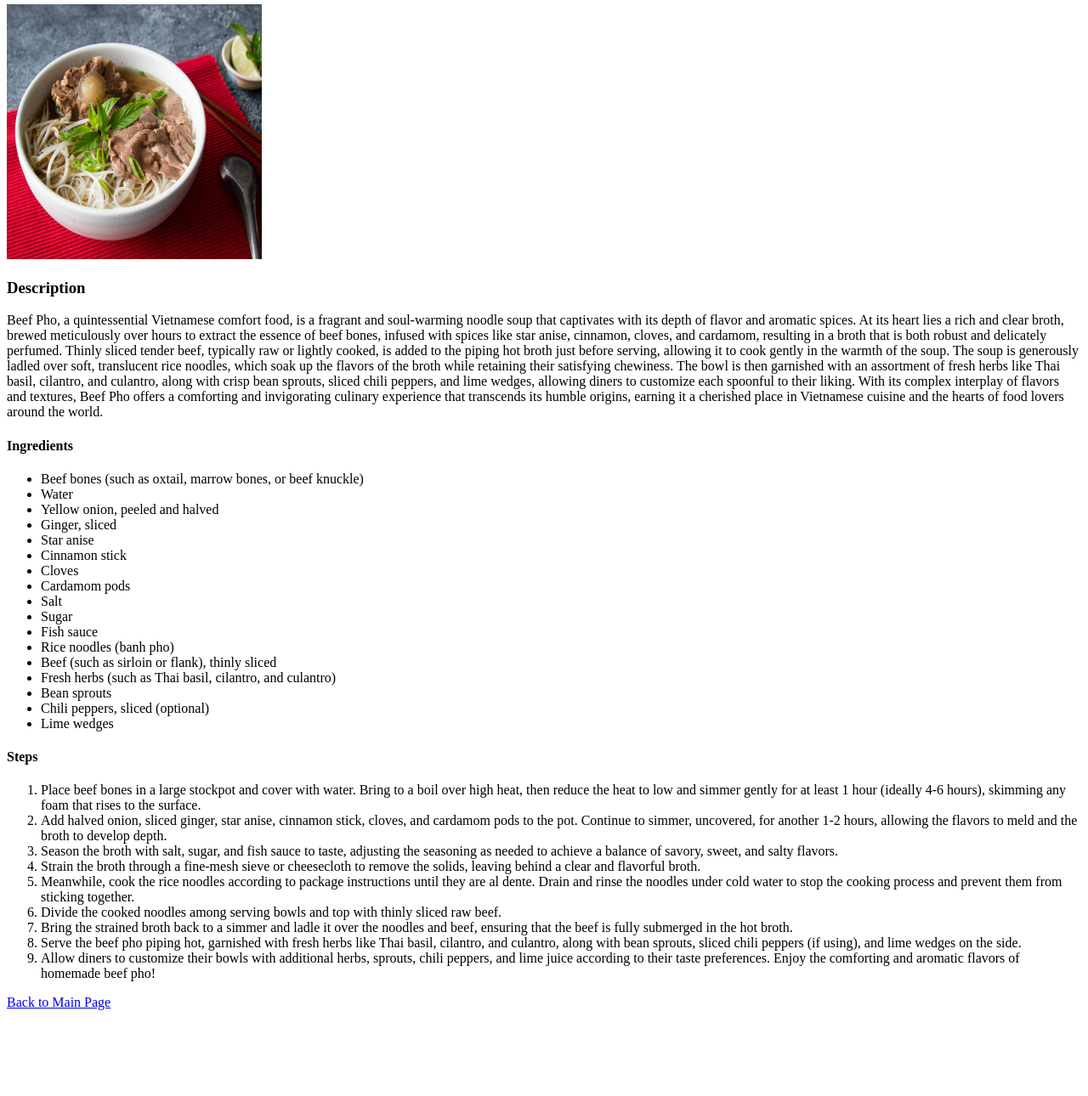
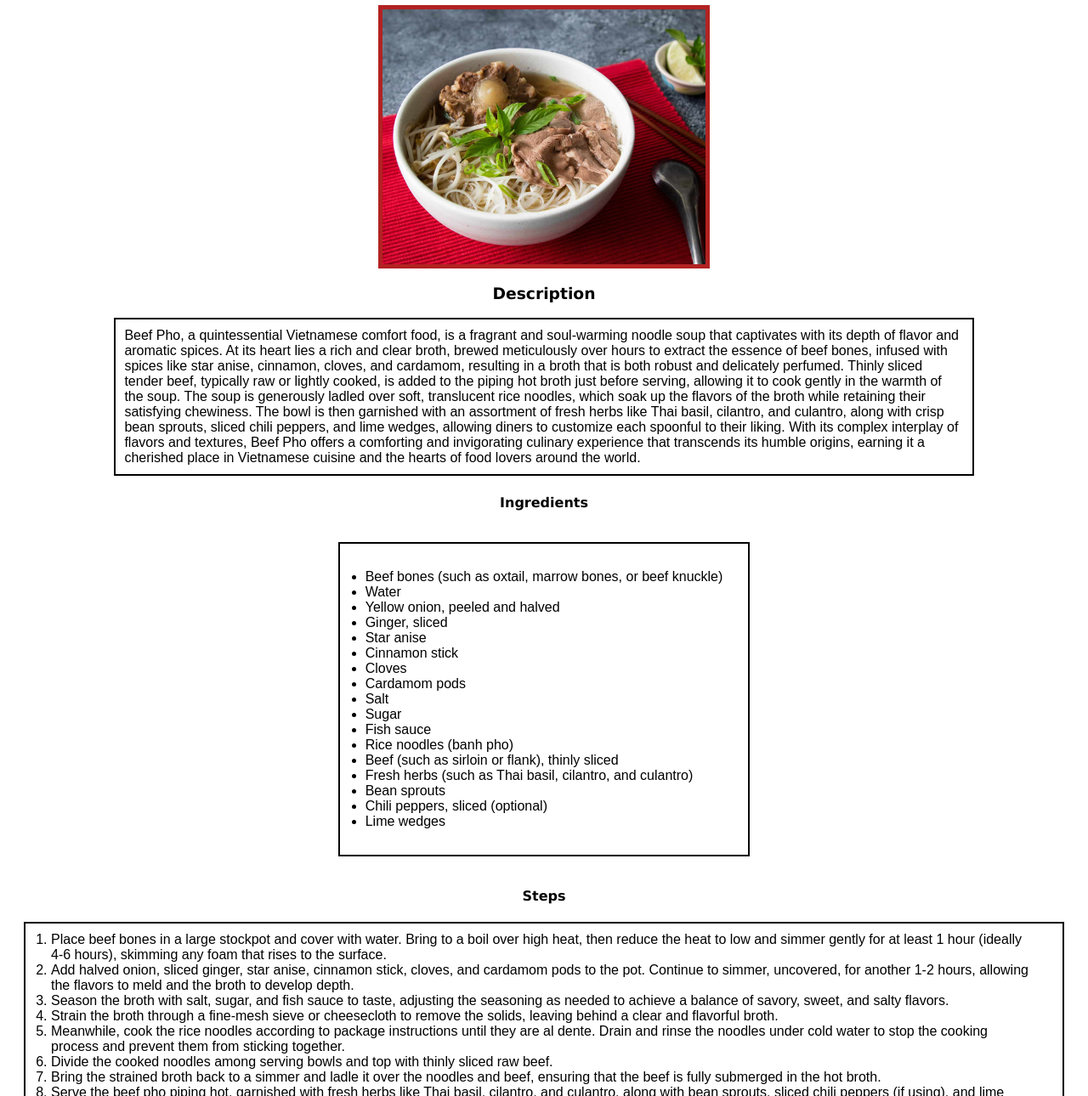
Before and after one commit to BillHoang1208/odin-recipes, a plain HTML site: page recipes/pho.html in a window 1280 px wide. Shown: the part 75-1365 px from the top of the page at 85% size. Before the commit the page ends 1272 px from the top, so only its background shows below. Drawn offline with Linux system fonts and the light colour scheme.

Commit message:
Added css styling

```diff
--- a/recipes/pho.html
+++ b/recipes/pho.html
@@ -3,19 +3,21 @@
   <head>
     <meta charset="UTF-8" />
     <meta name="viewport" content="width=device-width, initial-scale=1.0" />
+    <link rel="stylesheet" href="./styles.css" />
     <title>Vietnamese Beef Pho Recipe</title>
   </head>
   <body>
-    <h1>Vietnamese Beef Pho</h1>
+    <h1 class="headings">Vietnamese Beef Pho</h1>
     <img
+      class="img"
       src="./img/pho.jpg"
       alt="Beef Pho Image"
       width="300px"
       height="300px"
     />
-    <div>
-      <h3>Description</h3>
-      <p>
+    <div class="main_container">
+      <h3 class="headings">Description</h3>
+      <p class="desc">
         Beef Pho, a quintessential Vietnamese comfort food, is a fragrant and
         soul-warming noodle soup that captivates with its depth of flavor and
         aromatic spices. At its heart lies a rich and clear broth, brewed
@@ -35,8 +37,9 @@
         cherished place in Vietnamese cuisine and the hearts of food lovers
         around the world.
       </p>
-      <h4>Ingredients</h4>
-      <ul>
+      <h4 class="headings">Ingredients</h4>
+      <div class="container">
+        <ul class="ingredients">
           <li>Beef bones (such as oxtail, marrow bones, or beef knuckle)</li>
           <li>Water</li>
           <li>Yellow onion, peeled and halved</li>
@@ -55,8 +58,9 @@
           <li>Chili peppers, sliced (optional)</li>
           <li>Lime wedges</li>
         </ul>
-      <h4>Steps</h4>
-      <ol>
+      </div>
+      <h4 class="headings">Steps</h4>
+      <ol class="steps">
         <li>
           Place beef bones in a large stockpot and cover with water. Bring to a
           boil over high heat, then reduce the heat to low and simmer gently for
@@ -104,6 +108,6 @@
         </li>
       </ol>
     </div>
-    <a href="../index.html"> Back to Main Page </a>
+    <a class="home_link" href="../index.html"> Back to Main Page </a>
   </body>
 </html>
--- /dev/null
+++ b/recipes/styles.css
@@ -0,0 +1,51 @@
+.main_container {
+  font-family: Arial, Helvetica, sans-serif;
+}
+
+.headings {
+  font-family: "Lucida Sans", "Lucida Sans Regular", "Lucida Grande",
+    "Lucida Sans Unicode", Geneva, Verdana, sans-serif, sans-serif;
+  text-align: center;
+}
+
+.img {
+  display: block;
+  margin-left: auto;
+  margin-right: auto;
+  width: 30%;
+  border: 5px solid transparent;
+  border-color: firebrick;
+}
+
+.desc {
+  border: 2px solid transparent;
+  padding: 10px;
+  border-color: black;
+  margin-left: 10%;
+  margin-right: 10%;
+}
+
+.container {
+  text-align: center;
+}
+
+.ingredients {
+  border: 2px solid transparent;
+  border-color: black;
+  padding: 30px;
+  display: inline-block;
+  text-align: left;
+}
+
+.steps {
+  margin-left: 20px;
+  margin-right: 20px;
+  border: 2px solid transparent;
+  border-color: black;
+  padding: 10px 30px 10px 30px;
+}
+
+.home_link {
+  display: block;
+  text-align: center;
+}
--- /dev/null
+++ b/styles.css
@@ -0,0 +1,21 @@
+.headings {
+  font-family: "Lucida Sans", "Lucida Sans Regular", "Lucida Grande",
+    "Lucida Sans Unicode", Geneva, Verdana, sans-serif, sans-serif;
+  text-align: center;
+}
+
+.img {
+  display: block;
+  margin-left: auto;
+  margin-right: auto;
+  height: 300px;
+  width: 30%;
+
+  border: 5px solid transparent;
+  border-color: firebrick;
+}
+
+.container {
+  display: block;
+  text-align: center;
+}
```
Also changed, not shown: index.html (+28 -10 lines), recipes/fried_rice.html (+13 -9 lines), recipes/pad_thai.html (+12 -8 lines). Lines whose indentation alone changed are shown as unchanged.
